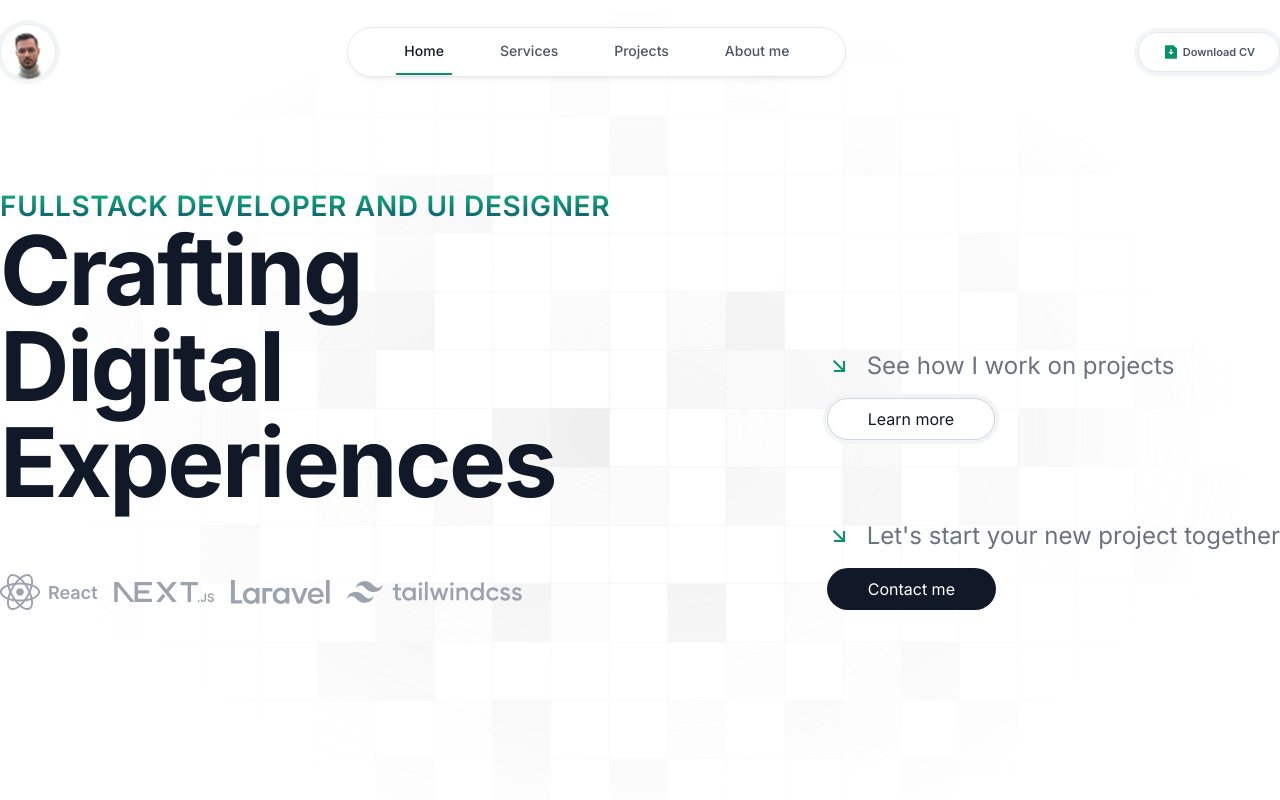
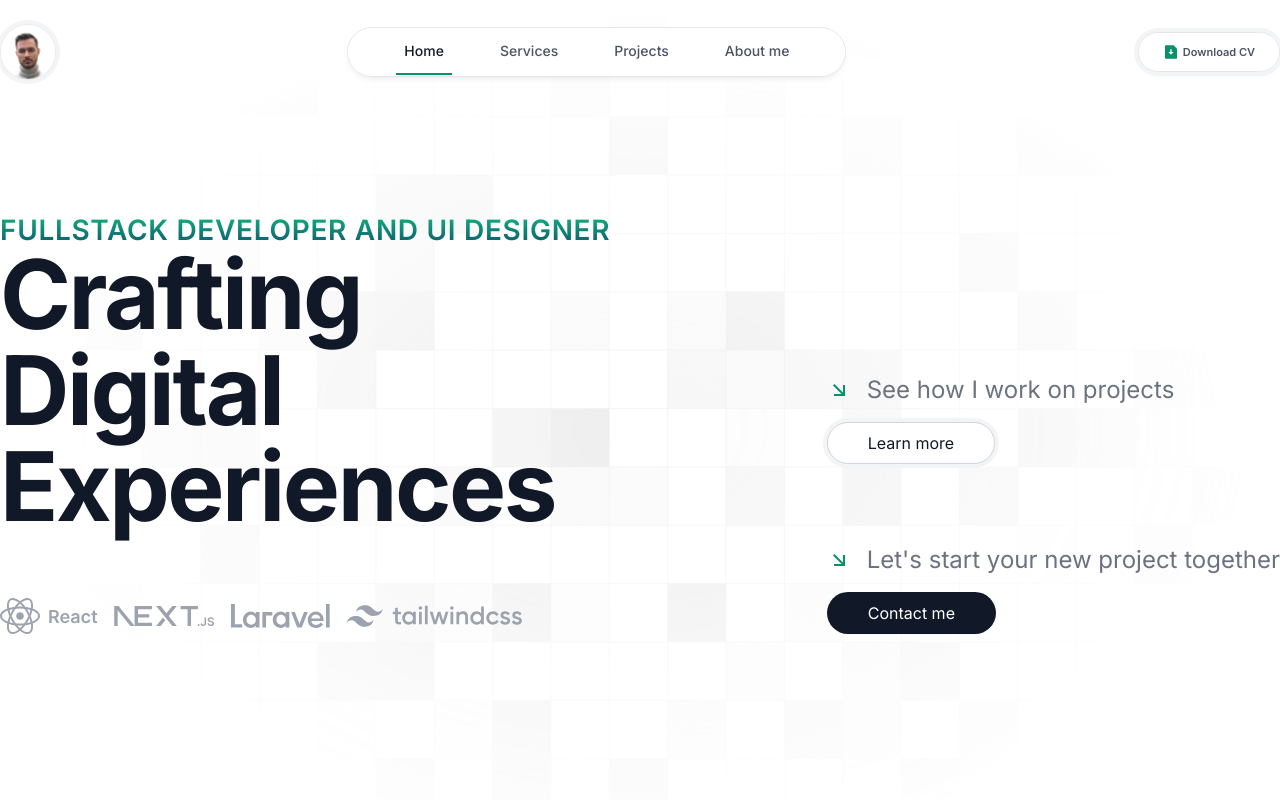
Before and after one commit to mbykowicz/mbykowicz, a Next.js app: page / in a window 1280 px wide. Shown: the top 800 px of the page. Built offline with nearby package versions, Linux system fonts and the light colour scheme.

Commit message:
small improvements

```diff
--- a/components/Hero.tsx
+++ b/components/Hero.tsx
@@ -9,7 +9,7 @@ import { RiArrowRightDownLine } from 'react-icons/ri'
 
 function Hero() {
   return (
-    <div className='flex items-center mt-[calc(var(--navbar-height))] py-16 lg:py-32 '>
+    <div className='flex items-center mt-[calc(var(--navbar-height)+var(--navbar-top-margin))] py-32'>
       <div className='grid w-full grid-cols-1 gap-16 lg:grid-cols-2 lg:gap-0'>
         <div className='text-center lg:text-left'>
           <h3 className='uppercase font-semibold text-xs xs:text-sm sm:text-lg xl:text-[28px] tracking-wide bg-hero-text-gradient inline-block text-transparent bg-clip-text'>
--- a/components/NavBar.tsx
+++ b/components/NavBar.tsx
@@ -93,7 +93,7 @@ function NavBar() {
         </Link>
         <button
           onClick={() => setIsOpen(!isOpen)}
-          className='relative z-50 grid border border-gray-200 rounded-full place-content-center ring-4 ring-gray-100 w-14 h-14 lg:hidden'
+          className='relative z-50 grid border border-gray-200 bg-white/80 backdrop-blur-lg rounded-full place-content-center ring-4 ring-gray-100 w-14 h-14 lg:hidden'
         >
           <RiMenuFill className='w-6 h-6 text-gray-600' />
         </button>
```
